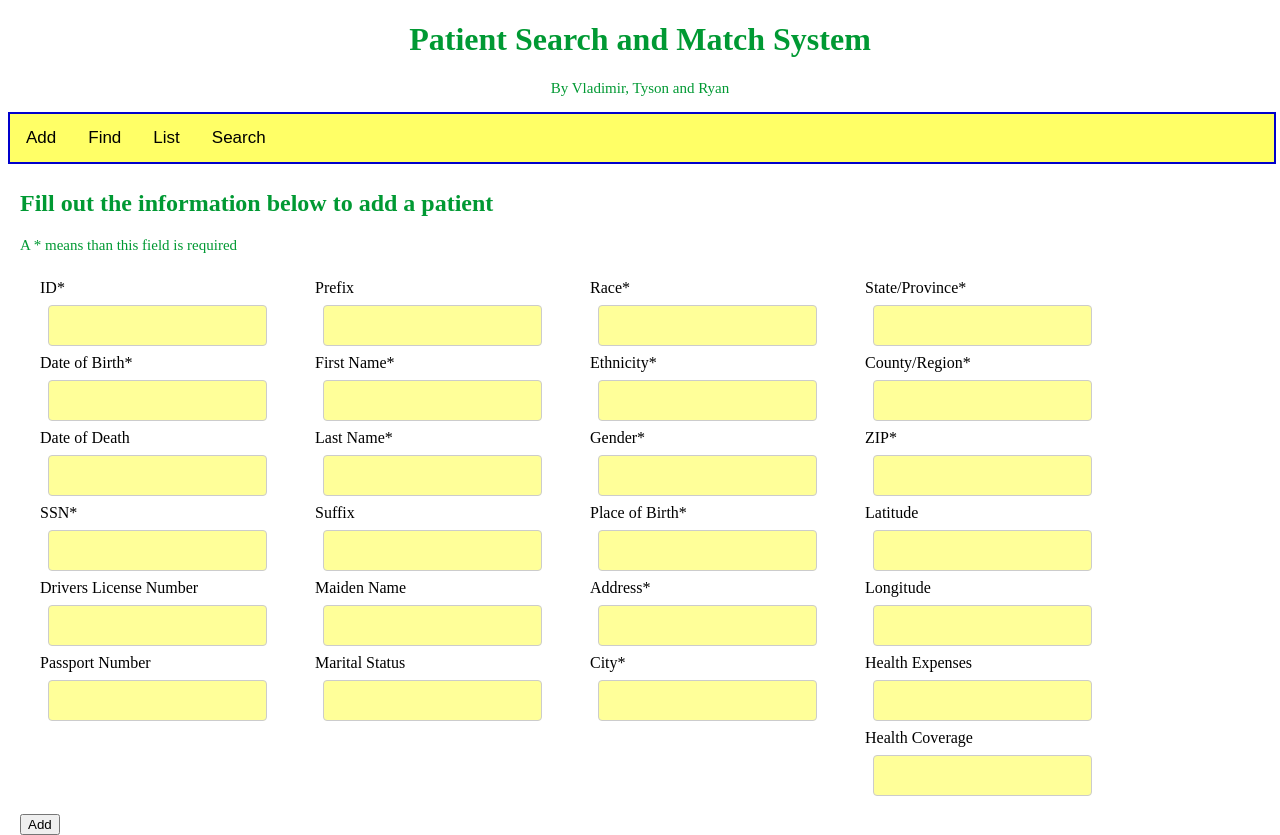
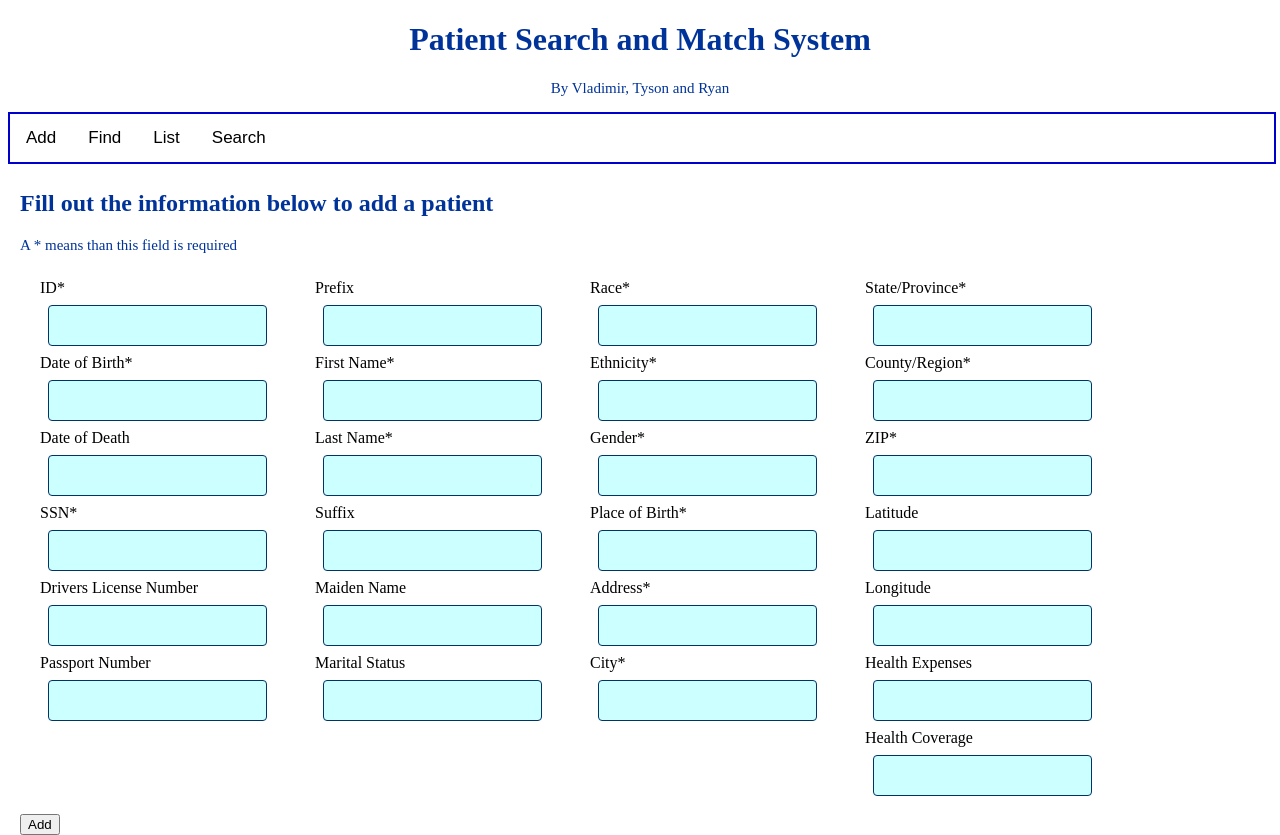
Before and after one commit to Vladimito/Patient-Search-and-Match-System, a website: page view/index.html in a window 1280 px wide. Both pictures are taken after a click on the button "Add". Drawn offline with nearby package versions, Linux system fonts and the light colour scheme.

Commit message:
Changed entire colour scheme

```diff
--- a/view/style.css
+++ b/view/style.css
@@ -8,7 +8,7 @@ input {
     width: 100%;
     overflow: hidden;
     border: 2px solid #0000cc;
-    background-color: #ffff66;
+    background-color: #ffffff;
 }
 
 .tab button {
@@ -23,11 +23,11 @@ input {
 }
 
 .tab button:hover {
-    background-color: #ffcc00;
+    background-color: #0099ff;
 }
 
 .tab button.active {
-    background-color: #ccc;
+    background-color: #008ae6;
 }
 
 .tabcontent {
@@ -61,8 +61,8 @@ th {
 }
 
 input[type=text], select {
-  background-color: #ffff99;
-  border: 1px solid #ccc;
+  background-color: #ccffff;
+  border: 1px solid #003366;
   border-radius: 4px;
 }
 
@@ -71,18 +71,18 @@ body {
 }
 
 h1 {
-  color: #009933;
+  color: #003399;
   text-align: center;
 }
 
 h2 {
-  color: #009933;
+  color: #003399;
 }
 
 p {
   font-size: 15px;
   text-align: center;
-  color: #009933;
+  color: #003399;
 }
 
 .column {
```
